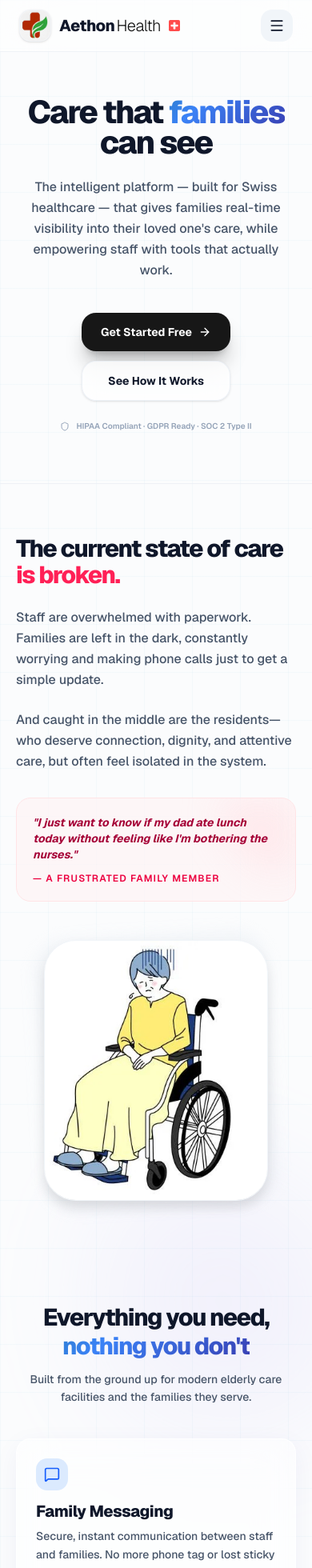
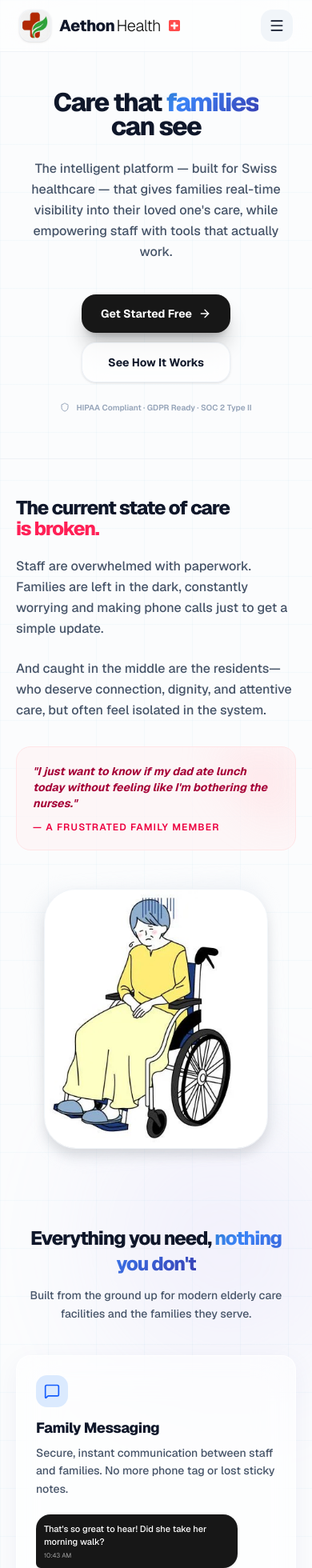
Before and after one commit to Chainsmoker23/Aethon, a Next.js app: page / in a window 390 px wide. Shown: the top 1960 px of the page at 80% size. Built offline with nearby package versions, Linux system fonts and the light colour scheme.

Commit message:
UI: Fix mobile typography hierarchy and spacing across entire landing page

```diff
--- a/src/app/page.tsx
+++ b/src/app/page.tsx
@@ -207,12 +207,12 @@ export default function LandingPage() {
       </nav>
 
       {/* === Hero Section === */}
-      <section className="relative max-w-6xl mx-auto px-5 md:px-6 pt-14 pb-16 md:pt-28 md:pb-36 flex flex-col items-center">
+      <section className="relative max-w-6xl mx-auto px-5 md:px-6 pt-12 pb-14 md:pt-28 md:pb-36 flex flex-col items-center">
         <div className="flex flex-col items-center text-center relative z-20">
 
 
           <Reveal delay={100}>
-            <h1 className="text-[2.5rem] md:text-7xl lg:text-8xl font-extrabold text-navy leading-[0.95] tracking-tighter max-w-4xl">
+            <h1 className="text-[2rem] md:text-7xl lg:text-8xl font-extrabold text-navy leading-[0.95] tracking-tighter max-w-4xl">
               Care that{" "}
               <span className="gradient-text">families</span>
               <br />
@@ -289,11 +289,11 @@ export default function LandingPage() {
       </section>
 
       {/* === The Challenge Section === */}
-      <section className="relative max-w-6xl mx-auto px-5 md:px-6 py-16 md:py-24 border-t border-slate-200/50">
+      <section className="relative max-w-6xl mx-auto px-5 md:px-6 py-12 md:py-24 border-t border-slate-200/50">
         <div className="grid md:grid-cols-2 gap-12 lg:gap-20 items-center">
           <Reveal direction="left">
             <div>
-              <h2 className="text-3xl md:text-5xl font-extrabold text-navy tracking-tighter mb-6 leading-[1.1]">
+              <h2 className="text-2xl md:text-5xl font-extrabold text-navy tracking-tighter mb-5 md:mb-6 leading-[1.1]">
                 The current state of care <br/>
                 <span className="text-rose-500">is broken.</span>
               </h2>
@@ -328,10 +328,10 @@ export default function LandingPage() {
       </section>
 
       {/* === Features Section (Bento Box) === */}
-      <section id="features" className="relative max-w-6xl mx-auto px-5 md:px-6 py-16 md:py-24">
+      <section id="features" className="relative max-w-6xl mx-auto px-5 md:px-6 py-12 md:py-24">
         <Reveal>
           <div className="text-center mb-10 md:mb-16">
-            <h2 className="text-3xl md:text-5xl font-extrabold text-navy tracking-tighter">
+            <h2 className="text-2xl md:text-5xl font-extrabold text-navy tracking-tighter">
               Everything you need,{" "}
               <span className="gradient-text">nothing you don't</span>
             </h2>
@@ -356,7 +356,7 @@ export default function LandingPage() {
                 <div className="w-10 h-10 md:w-12 md:h-12 rounded-xl md:rounded-2xl bg-blue-100 flex items-center justify-center mb-3 md:mb-4">
                   <MessageSquare className="w-5 h-5 md:w-6 md:h-6 text-blue-600" />
                 </div>
-                <h3 className="text-xl md:text-2xl font-extrabold text-navy mb-1.5 md:mb-2 tracking-tight">Family Messaging</h3>
+                <h3 className="text-lg md:text-2xl font-extrabold text-navy mb-1.5 md:mb-2 tracking-tight">Family Messaging</h3>
                 <p className="text-sm md:text-base text-text-secondary font-medium leading-relaxed">
                   Secure, instant communication between staff and families. No more phone tag or lost sticky notes.
                 </p>
@@ -377,7 +377,7 @@ export default function LandingPage() {
               <div className="w-10 h-10 md:w-12 md:h-12 rounded-xl md:rounded-2xl bg-emerald-100 flex items-center justify-center mb-3 md:mb-4 relative z-10 animate-heartbeat">
                 <Activity className="w-5 h-5 md:w-6 md:h-6 text-emerald-600" />
               </div>
-              <h3 className="text-xl md:text-2xl font-extrabold text-navy mb-1.5 md:mb-2 tracking-tight relative z-10">Real-Time Vitals</h3>
+              <h3 className="text-lg md:text-2xl font-extrabold text-navy mb-1.5 md:mb-2 tracking-tight relative z-10">Real-Time Vitals</h3>
               <p className="text-sm md:text-base text-text-secondary font-medium leading-relaxed relative z-10">
                 Live health tracking with intelligent alerts. Families see what matters, exactly when it matters.
               </p>
@@ -449,7 +449,7 @@ export default function LandingPage() {
                 <Shield className="w-6 h-6 md:w-8 md:h-8" />
               </div>
               <div className="z-10">
-                <h3 className="text-xl md:text-2xl font-extrabold text-navy mb-1.5 md:mb-2 tracking-tight">Enterprise Security</h3>
+                <h3 className="text-lg md:text-2xl font-extrabold text-navy mb-1.5 md:mb-2 tracking-tight">Enterprise Security</h3>
                 <p className="text-sm md:text-base text-text-secondary font-medium leading-relaxed">
                   Fully HIPAA compliant and GDPR ready. End-to-end encryption ensures patient data never falls into the wrong hands.
                 </p>
@@ -461,7 +461,7 @@ export default function LandingPage() {
       </section>
 
       {/* === The Human Touch Section === */}
-      <section className="relative max-w-6xl mx-auto px-5 md:px-6 py-16 md:py-24 overflow-hidden">
+      <section className="relative max-w-6xl mx-auto px-5 md:px-6 py-12 md:py-24 overflow-hidden">
         <div className="grid md:grid-cols-2 gap-12 lg:gap-20 items-center">
           <Reveal direction="left" className="order-2 md:order-1 flex items-center justify-center">
             <div className="relative max-w-[280px] md:max-w-[360px] w-full mx-auto">
@@ -484,7 +484,7 @@ export default function LandingPage() {
                   The Human Touch
                 </span>
               </div>
-              <h2 className="text-3xl md:text-5xl font-extrabold text-navy tracking-tighter mb-6 leading-[1.1]">
+              <h2 className="text-2xl md:text-5xl font-extrabold text-navy tracking-tighter mb-5 md:mb-6 leading-[1.1]">
                 Technology that <br/>
                 <span className="gradient-text">empowers care</span>
               </h2>
@@ -514,10 +514,10 @@ export default function LandingPage() {
       </section>
 
       {/* === How It Works === */}
-      <section id="how-it-works" className="relative max-w-6xl mx-auto px-5 md:px-6 py-16 md:py-24">
+      <section id="how-it-works" className="relative max-w-6xl mx-auto px-5 md:px-6 py-12 md:py-24">
         <Reveal>
           <div className="text-center mb-10 md:mb-16">
-            <h2 className="text-3xl md:text-5xl font-extrabold text-navy tracking-tighter">
+            <h2 className="text-2xl md:text-5xl font-extrabold text-navy tracking-tighter">
               Simple for <span className="gradient-text">everyone</span>
             </h2>
             <p className="text-sm md:text-lg text-text-secondary font-medium mt-3 md:mt-4 max-w-xl mx-auto px-2 md:px-0">
@@ -545,7 +545,7 @@ export default function LandingPage() {
                 <div className="w-12 h-12 md:w-16 md:h-16 rounded-2xl md:rounded-3xl bg-gradient-to-br from-sky-400 to-blue-600 flex items-center justify-center text-white shadow-lg shadow-sky-500/20 mb-4 md:mb-6 group-hover:scale-110 transition-transform duration-300">
                   <Heart className="w-6 h-6 md:w-8 md:h-8" />
                 </div>
-                <h3 className="text-xl md:text-2xl font-extrabold text-navy mb-2 md:mb-3 tracking-tight">For Families</h3>
+                <h3 className="text-lg md:text-2xl font-extrabold text-navy mb-2 md:mb-3 tracking-tight">For Families</h3>
                 <p className="text-sm md:text-base text-text-secondary font-medium leading-relaxed mb-5 md:mb-8">
                   Open the app, see how your loved one is doing today. Read care notes from staff, check medications, and message the care team directly.
                 </p>
@@ -579,7 +579,7 @@ export default function LandingPage() {
                 <div className="w-12 h-12 md:w-16 md:h-16 rounded-2xl md:rounded-3xl bg-gradient-to-br from-indigo-500 to-violet-600 flex items-center justify-center text-white shadow-lg shadow-indigo-500/20 mb-4 md:mb-6 group-hover:scale-110 transition-transform duration-300">
                   <Building2 className="w-6 h-6 md:w-8 md:h-8" />
                 </div>
-                <h3 className="text-xl md:text-2xl font-extrabold text-navy mb-2 md:mb-3 tracking-tight">For Staff</h3>
+                <h3 className="text-lg md:text-2xl font-extrabold text-navy mb-2 md:mb-3 tracking-tight">For Staff</h3>
                 <p className="text-sm md:text-base text-text-secondary font-medium leading-relaxed mb-5 md:mb-8">
                   A command center built for care teams. Log notes, prescribe meds, respond to families, and manage escalations — all from one dashboard.
                 </p>
@@ -598,7 +598,7 @@ export default function LandingPage() {
       </section>
 
       {/* === Stats === */}
-      <section id="trust" className="relative max-w-6xl mx-auto px-5 md:px-6 py-16 md:py-24">
+      <section id="trust" className="relative max-w-6xl mx-auto px-5 md:px-6 py-12 md:py-24">
         <Reveal>
           <div className="glass-panel-heavy rounded-3xl md:rounded-[40px] p-6 md:p-14 shadow-xl shadow-slate-200/50 border-white">
             <div className="grid grid-cols-2 md:grid-cols-4 gap-6 md:gap-4">
@@ -609,7 +609,7 @@ export default function LandingPage() {
                 { value: "24/7", label: "Support" },
               ].map((stat, i) => (
                 <div key={stat.label} className="text-center">
-                  <p className="text-2xl md:text-5xl font-black text-navy tracking-tighter">{stat.value}</p>
+                  <p className="text-xl md:text-5xl font-black text-navy tracking-tighter">{stat.value}</p>
                   <p className="text-[10px] md:text-sm font-bold text-text-muted mt-1 md:mt-2 uppercase tracking-widest">{stat.label}</p>
                 </div>
               ))}
@@ -619,7 +619,7 @@ export default function LandingPage() {
       </section>
 
       {/* === Swiss Precision Trust Banner === */}
-      <section className="relative max-w-6xl mx-auto px-5 md:px-6 py-16 md:py-24">
+      <section className="relative max-w-6xl mx-auto px-5 md:px-6 py-12 md:py-24">
         <Reveal>
           <div className="relative rounded-3xl md:rounded-[40px] overflow-hidden border border-red-100">
             {/* Swiss-inspired white background with subtle cross pattern */}
@@ -645,7 +645,7 @@ export default function LandingPage() {
                   <span className="text-xs font-bold text-red-700 uppercase tracking-widest">Built for Swiss Healthcare</span>
                 </div>
 
-                <h2 className="text-3xl md:text-5xl font-extrabold text-navy tracking-tighter leading-[1.1]">
+                <h2 className="text-2xl md:text-5xl font-extrabold text-navy tracking-tighter leading-[1.1]">
                   Swiss precision,<br/>
                   <span className="text-red-600">global trust</span>
                 </h2>
@@ -711,8 +711,8 @@ export default function LandingPage() {
             </div>
 
 
-            <div className="relative z-20 px-6 py-14 md:px-16 md:py-24 text-center">
-              <div className="inline-flex items-center gap-2 px-3 py-1.5 rounded-full bg-white/10 border border-white/20 mb-6 md:mb-8">
+            <div className="relative z-20 px-5 py-12 md:px-16 md:py-24 text-center">
+              <div className="inline-flex items-center gap-2 px-3 py-1.5 rounded-full bg-white/10 border border-white/20 mb-5 md:mb-8">
                 <svg width="16" height="16" viewBox="0 0 32 32" fill="none" className="shrink-0">
                   <rect width="32" height="32" rx="4" fill="#FF0000"/>
                   <rect x="13" y="6" width="6" height="20" rx="1" fill="white"/>
@@ -720,10 +720,10 @@ export default function LandingPage() {
                 </svg>
                 <span className="text-[10px] md:text-xs font-bold text-white/80 uppercase tracking-widest">Made in Switzerland</span>
               </div>
-              <h2 className="text-2xl md:text-6xl font-extrabold text-white tracking-tighter leading-tight max-w-3xl mx-auto">
+              <h2 className="text-xl md:text-6xl font-extrabold text-white tracking-tighter leading-tight max-w-3xl mx-auto">
                 Ready to transform how families experience care?
               </h2>
-              <p className="text-sm md:text-lg text-slate-300 font-medium mt-4 md:mt-6 max-w-xl mx-auto">
+              <p className="text-sm md:text-lg text-slate-300 font-medium mt-3 md:mt-6 max-w-xl mx-auto">
                 Join forward-thinking Swiss care facilities already using Aethon to build trust, transparency, and peace of mind with families.
               </p>
               <div className="flex flex-col sm:flex-row items-center justify-center gap-3 md:gap-4 mt-8 md:mt-12 w-full sm:w-auto">
```
